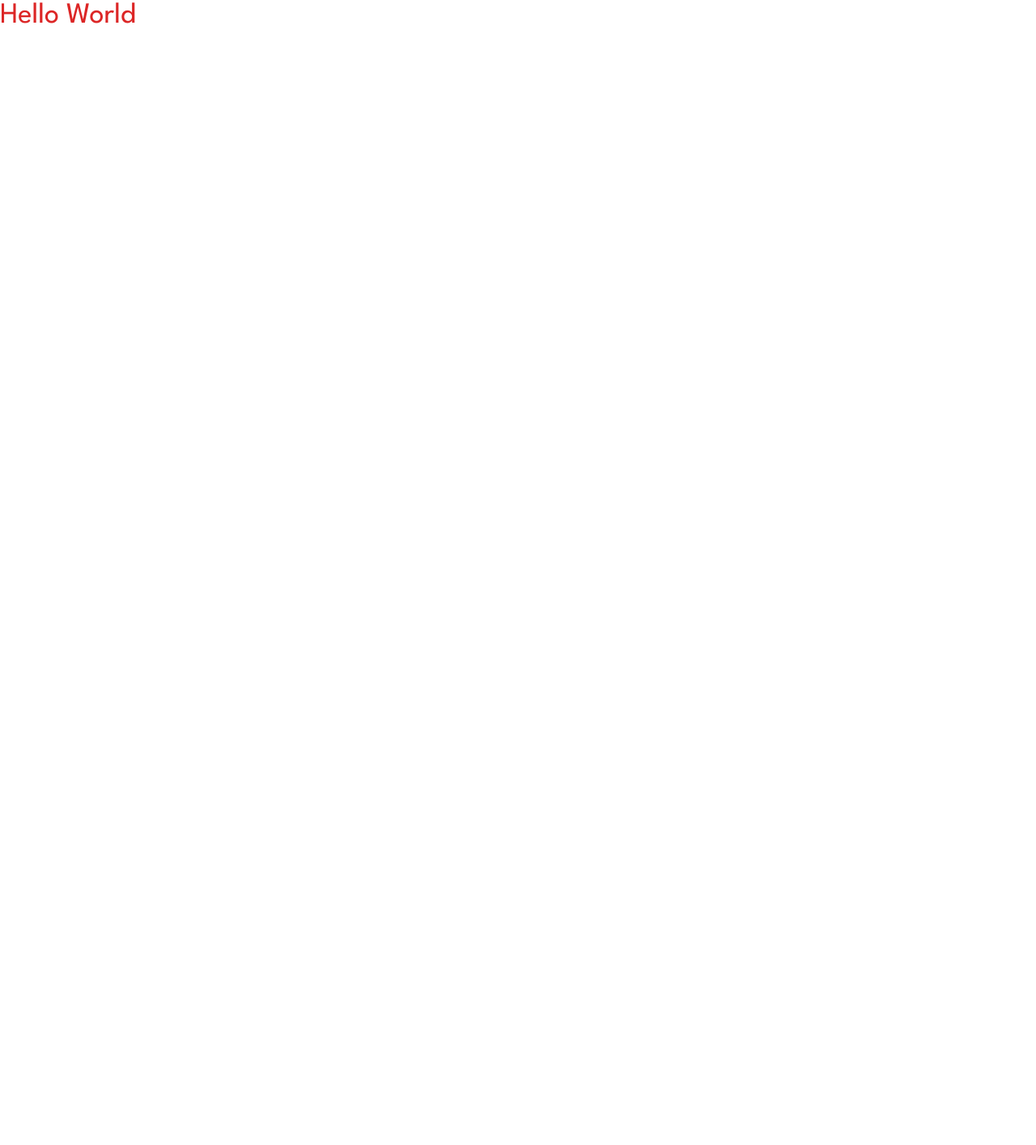
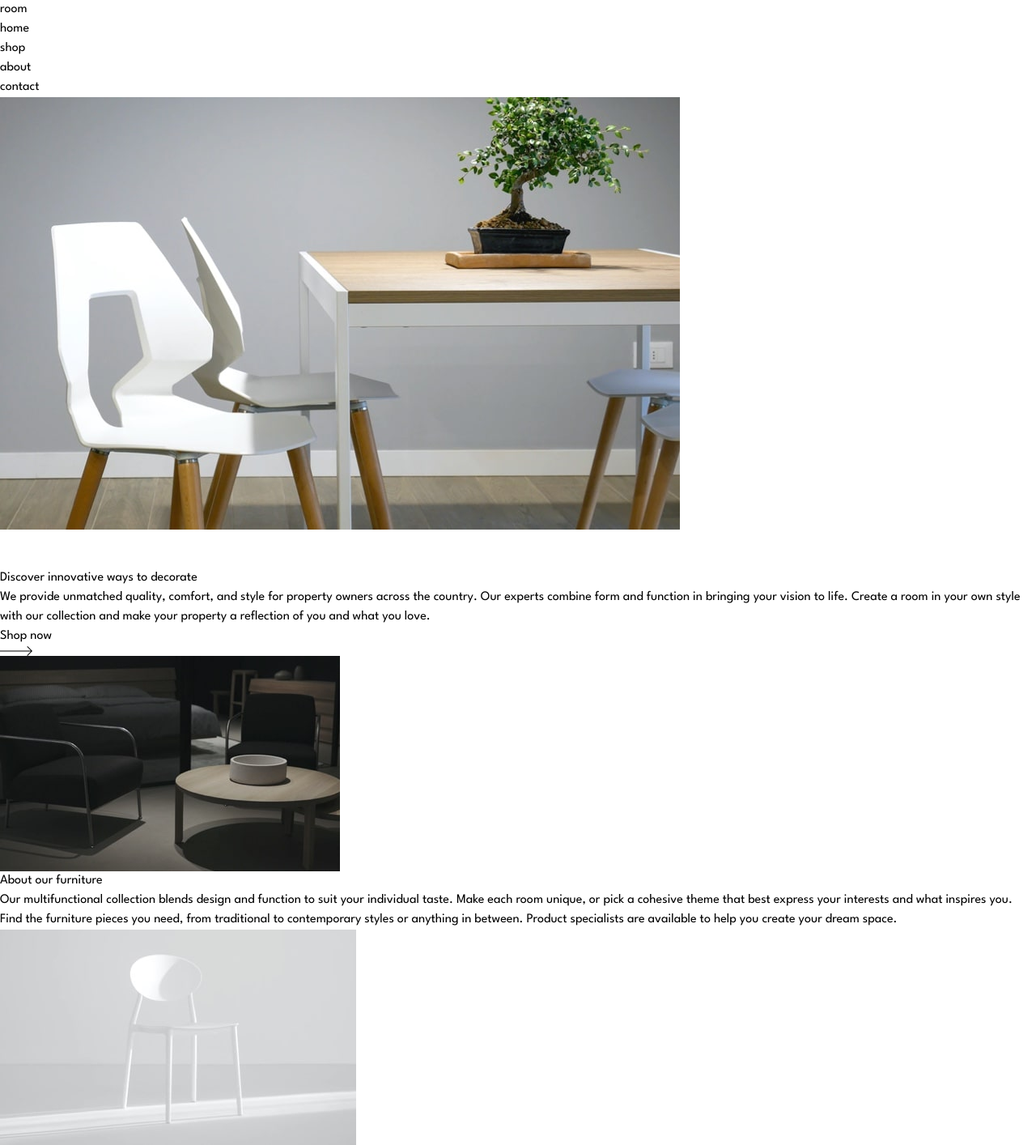
Before and after one commit to ajoykumardas12/room-homepage, a website: page src/index.html in a window 1280 px wide. Shown: the whole page at 81% size. Before the commit the page ends 800 px from the top, so only its background shows below. Drawn offline with Linux system fonts and the light colour scheme.

Commit message:
structure

```diff
--- a/src/index.html
+++ b/src/index.html
@@ -15,8 +15,68 @@
 
 </head>
 <body class="font-leagueSpartan">
+    <header>
+        <div>
+            room
+        </div>
+        <nav>
+            <div>home</div>
+            <div>shop</div>
+            <div>about</div>
+            <div>contact</div>
+        </nav>
+    </header>
     <main>
-        <div class="text-4xl text-red-600">Hello World</div>
+        <div>
+            <div>
+                <div>
+                    <img src="/images/desktop-image-hero-1.jpg" alt="home table">
+                </div>
+                <div>
+                    <div>
+                        <img src="/images/icon-angle-left.svg" alt="left">
+                    </div>
+                    <div>
+                        <img src="/images/icon-angle-right.svg" alt="right">
+                    </div>
+                </div>
+            </div>
+            <div>
+                <h1>
+                    Discover innovative ways to decorate
+                </h1>
+                <p>
+                    We provide unmatched quality, comfort, and style for property owners across the country.
+                    Our experts combine form and function in bringing your vision to life. Create a room in your
+                    own style with our collection and make your property a reflection of you and what you love.
+                </p>
+                <div>
+                    <div>
+                        Shop now
+                    </div>
+                    <img src="/images/icon-arrow.svg" alt="arrrow icon">
+                </div>
+            </div>
+        </div>
+        <div>
+            <div>
+                <img src="/images/image-about-dark.jpg" alt="about dark">
+            </div>
+            <div>
+                <h2>
+                    About our furniture
+                </h2>
+                <p>
+                    Our multifunctional collection blends design and function to suit your individual taste.
+                    Make each room unique, or pick a cohesive theme that best express your interests and what
+                    inspires you. Find the furniture pieces you need, from traditional to contemporary styles
+                    or anything in between. Product specialists are available to help you create your dream space.
+                </p>
+            </div>
+            <div>
+                <img src="/images/image-about-light.jpg" alt="">
+            </div>
+        </div>
     </main>
 </body>
 </html>
```
Also changed, not shown: dist/output.css.
